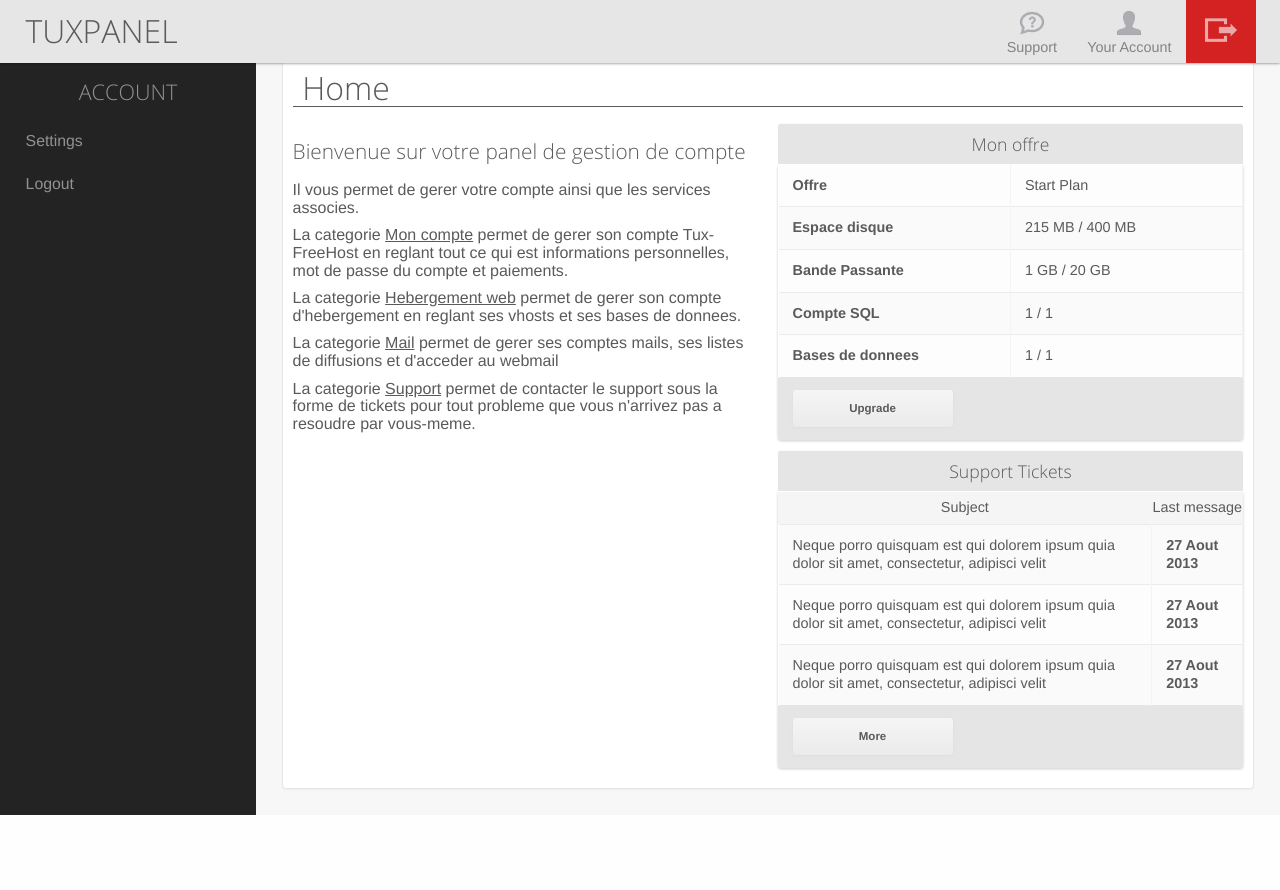
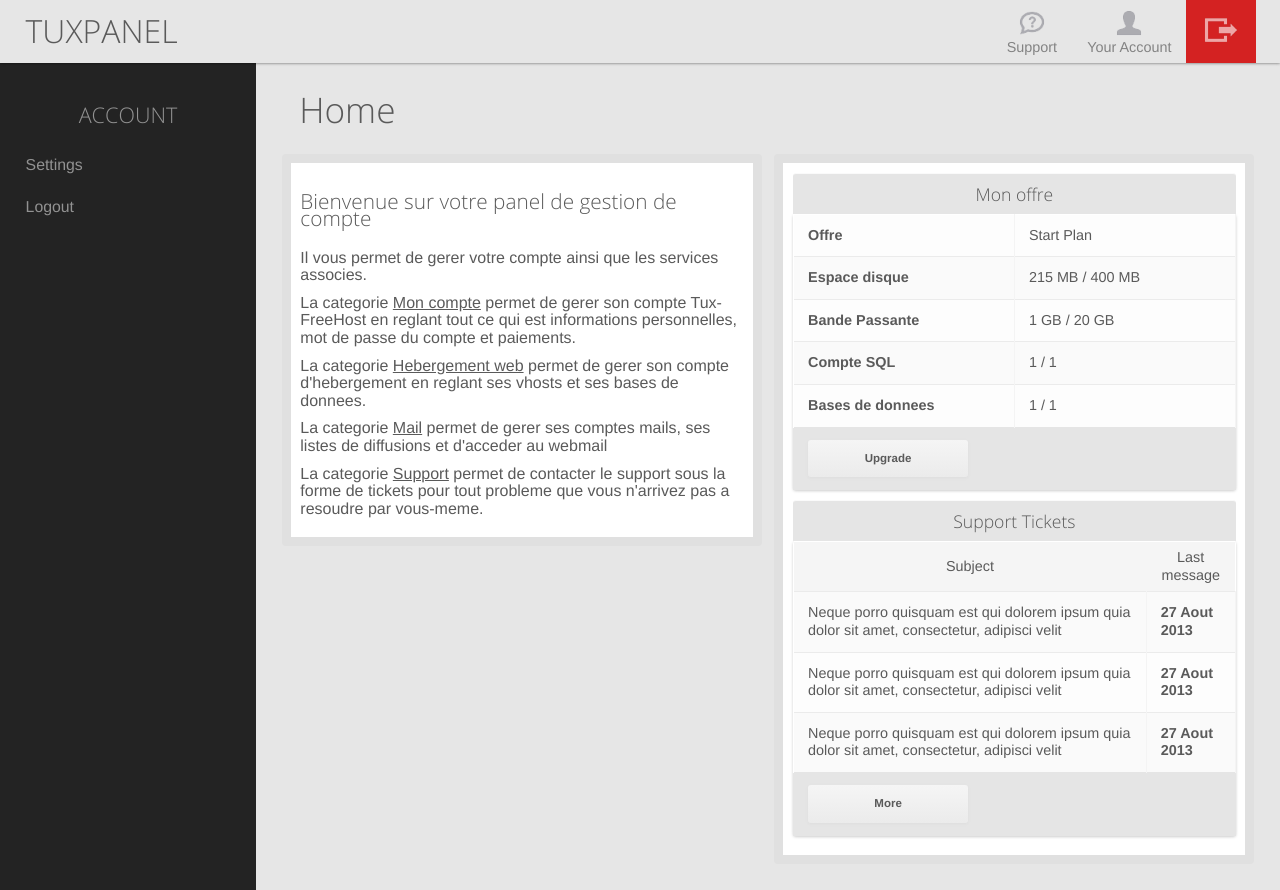
Before and after one commit to TixieSalander/tfhpanel, a Python web app: template tfhpanel/templates/user/home.mako in a window 1280 px wide. Before the commit the page ends 815 px from the top, so only its background shows below. Run offline with Mako, Linux system fonts and the light colour scheme; the template is opened without the code that fills it, so the values that code supplies are empty.

Commit message:
Rearrangement of the content part to make more highlights various elements

```diff
--- a/tfhpanel/static/design.css
+++ b/tfhpanel/static/design.css
@@ -156,38 +156,50 @@ section{
     padding: 2%;
     font-size: 1em;
     line-height: 1.1em;
-    background: #f7f7f7;
+    background: #e6e6e6;
 }
 
  /* CONTENT */
 
 .content {
-    background-color: rgb(255, 255, 255);
-    border: 1px solid rgb(227, 232, 237);
-    border-radius: 4px;
-    box-shadow: 0px 1px 1px rgba(0, 0, 0, 0.05);
-    padding: 10px;
+    padding-top: 8px;
 }
 .content h2{
-    font-size: 2em;
-    margin-bottom: 0.5em;
-    padding: 0.3em;
-    border-bottom: 1px solid #5a5a5a;
+    font-size: 2.2em;
+    padding: 1em 0;
+    padding-left: 0.5em;
+
 }
 .right50, .right50 + .left50{
-    width: 49%;
+    width: 45.5%;
     margin: 0px;
 }
 .left50{
     float: left;
+    background-color: rgb(255, 255, 255);
+    border-radius: 4px;
+    border: 9px solid rgba(0, 0, 0, 0.12);
+    padding: 1%;
 }
 .right50{
     float: right;
+    background-color: rgb(255, 255, 255);
+    border-radius: 4px;
+    border: 9px solid rgba(0, 0, 0, 0.12);
+    padding: 1%;
 }
 .left50 table, .right50 table{
     background: #fff;
     box-shadow: 0px 1px 3px rgba(0, 0, 0, 0.2);
     border-radius: 3px;
+}
+.width100{
+    background-color: rgb(255, 255, 255);
+    border: 1px solid rgb(227, 232, 237);
+    border-radius: 4px;
+    box-shadow: 0px 0px 0px 9px rgba(0, 0, 0, 0.02);
+    padding: 10px;
+    margin: 9px 0;
 }
 .content caption{
     width: 100%;
--- a/tfhpanel/templates/layout.mako
+++ b/tfhpanel/templates/layout.mako
@@ -45,12 +45,13 @@
             <%block name="sidemenu"></%block>
         </aside>
         <section>
+            <div id="messages">
+                % for m in request.session.pop_flash():
+                    <p class="message m-${m[0]}">${m[1]}</p>
+                % endfor
+            </div>
             <div class="content">
-                <div id="messages">
-                    % for m in request.session.pop_flash():
-                        <p class="message m-${m[0]}">${m[1]}</p>
-                    % endfor
-                </div>
+
                 ${self.body()}
                 <div class="clear"></div>
             </div>
--- a/tfhpanel/templates/panel/list.mako
+++ b/tfhpanel/templates/panel/list.mako
@@ -1,6 +1,7 @@
 <%inherit file="layout.mako" />
 <h2>${panelview.model.display_name}</h2>
 
+<div class="width100">
     % if objects:
     <table>
         <thead>
@@ -39,3 +40,4 @@
     <hr />
 
     ${panelview.form.render() | n}
+</div>
--- a/tfhpanel/templates/user/settings.mako
+++ b/tfhpanel/templates/user/settings.mako
@@ -1,7 +1,7 @@
 <%inherit file="layout.mako" />
 
 <h2>${_('Settings')}</h2>
-
+<div class="width100">
 	${form.render(object) | n}
 
 	<p>Groups:
@@ -9,3 +9,4 @@ ${form.render(object) | n}
     	${group.name}
 	% endfor
 	</p>
+</div>
```
Lines whose indentation alone changed are shown as unchanged.
